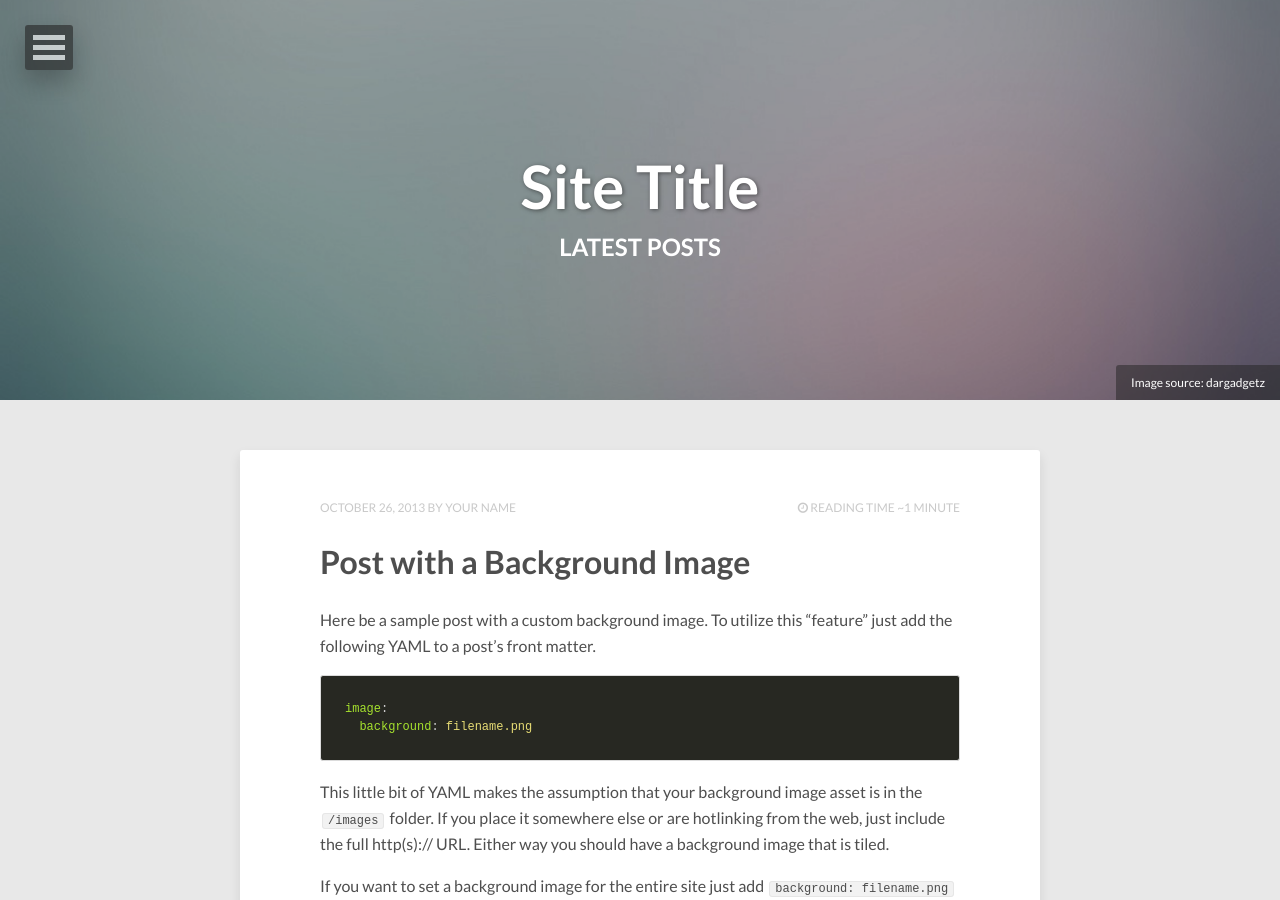
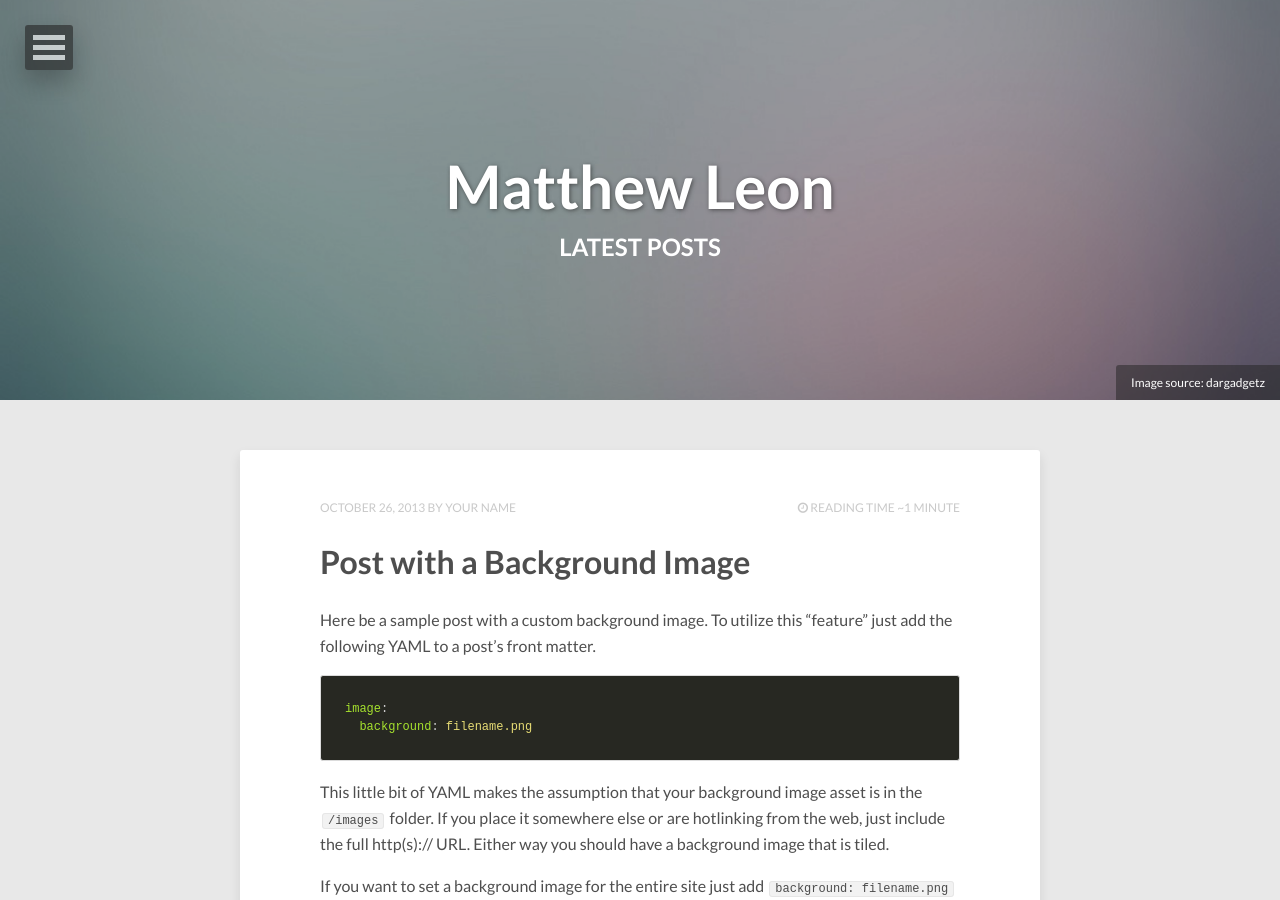
Before and after one commit to matthew-leon/matthew-leon.github.io, a Jekyll site: the page built from index.html, in a window 1280 px wide and 900 px high. Built offline with Jekyll 4.4.1, drawn with Linux system fonts in a browser that asks for light colours; nearby versions of some CDN libraries; the list of posts is cut into pages by our own code; some of the changed lines change nothing that is shown.

Commit message:
Update _config.yml

```diff
--- a/_config.yml
+++ b/_config.yml
@@ -1,5 +1,5 @@
-title:            Site Title
-description:      Describe your website here.
+title:            Matthew Leon
+description:      A website to hold various computer music junk.
 disqus_shortname:
 reading_time:     true
 words_per_minute: 200
@@ -11,12 +11,12 @@
 owner:
   name:           Your Name
   avatar:         avatar.jpg
-  bio:            "Your bio goes here. It shouldn't be super long but a good sentence or two should suffice."
-  email:          you@email.com
+  bio:            "Musician, Programmer, etc."
+  email:          mleon@virginia.edu
   # Social networking links used in footer. Update and remove as you like.
   twitter:
   facebook:
-  github:
+  github:         matthew-leon
   stackexchange:
   linkedin:
   instagram:
```
